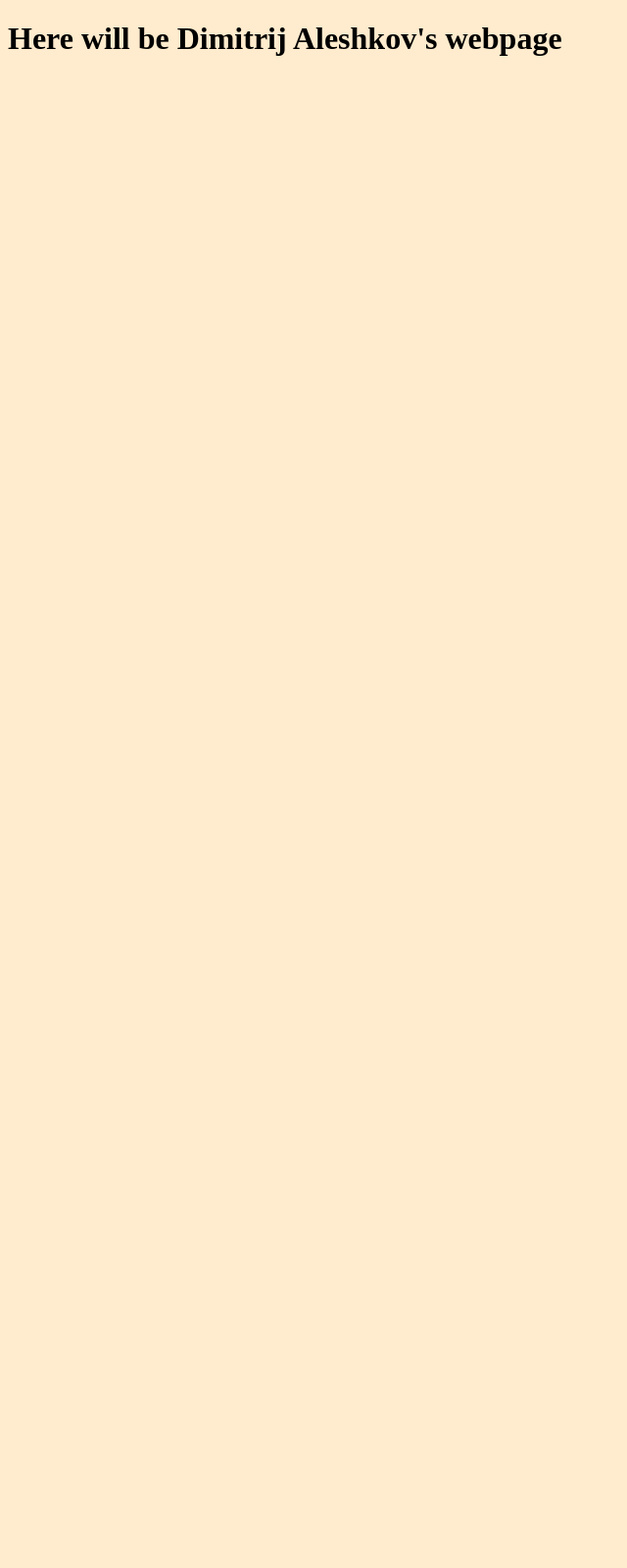
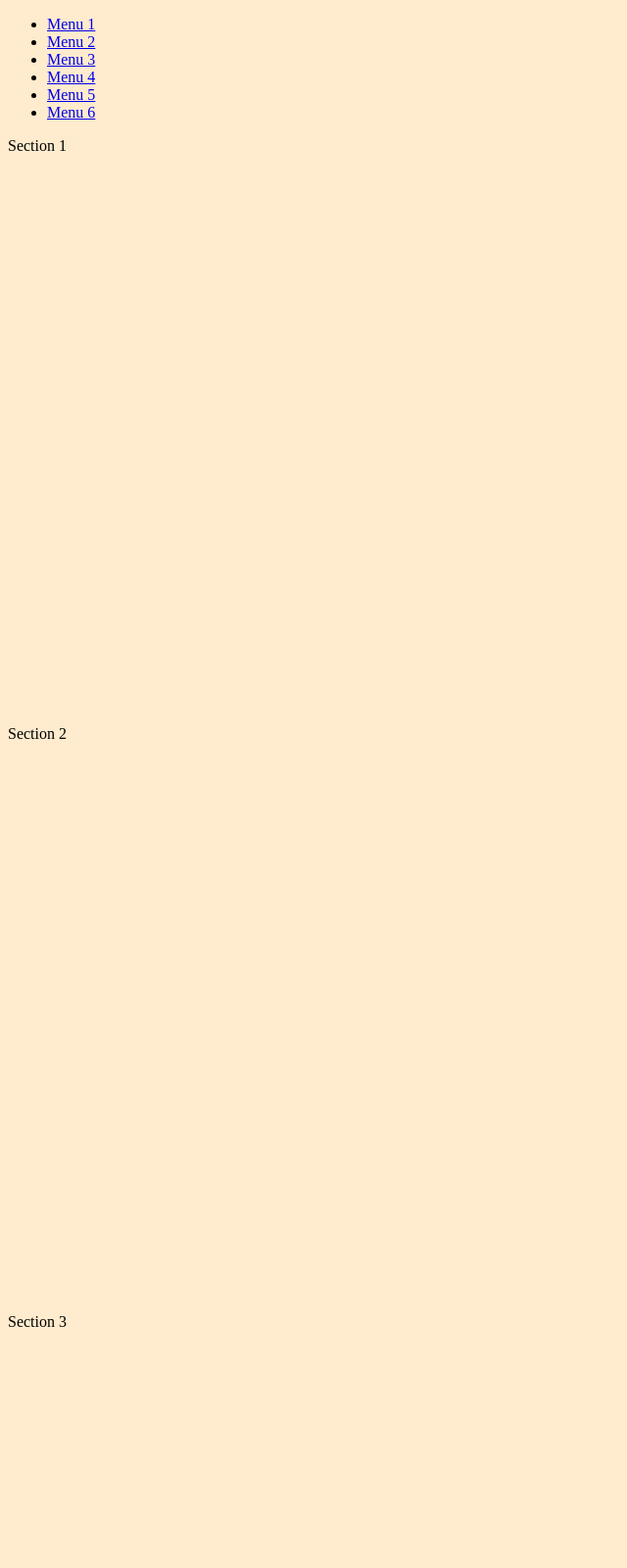
Before and after one commit to dimitrij/aleshkov.com, a plain HTML site: page index.html in a window 1280 px wide. Shown: the top 1600 px of the page at 98% size, without its empty margins (0-640 px from the left). Before the commit the page ends 800 px from the top, so only its background shows below. Drawn offline with Linux system fonts and the light colour scheme.

Commit message:
added sections and navbar in index.html

```diff
--- a/index.html
+++ b/index.html
@@ -17,9 +17,77 @@
 </head>
 
 <body>
+    <!-- ==================== HEADER ==================== -->
+    <header id="header">
+        <div class="contrainer">
 
-    <h1>Here will be Dimitrij Aleshkov's webpage</h1>
+            <div class="logo">
 
+            </div>
+
+            <!-- ==================== Navigation ==================== -->
+            <nav id="navbar" class="navbar">
+                <ul>
+                    <li><a class="nav-link" href="#">Menu 1</a></li>
+                    <li><a class="nav-link" href="#">Menu 2</a></li>
+                    <li><a class="nav-link" href="#">Menu 3</a></li>
+                    <li><a class="nav-link" href="#">Menu 4</a></li>
+                    <li><a class="nav-link" href="#">Menu 5</a></li>
+                    <li><a class="nav-link" href="#">Menu 6</a></li>
+                </ul>
+            </nav>
+            <!-- ==================== End Navigation ==================== -->
+        </div>
+
+    </header>
+    <!-- ==================== END HEADER ==================== -->
+
+    <!-- ==================== Main ==================== -->
+    <main id="main">
+
+        <!-- ======= Section 1 ======= -->
+        <section id="section1" class="section1">
+            <div class="container">
+                Section 1
+            </div>
+        </section>
+    	<!-- ======= End Section 1 ======= -->
+
+        <!-- ======= Section 2 ======= -->
+        <section id="section2" class="section2">
+            <div class="container">
+                Section 2
+            </div>
+        </section>
+    	<!-- ======= End Section 2 ======= -->
+
+        <!-- ======= Section 3 ======= -->
+        <section id="section3" class="section3">
+            <div class="container">
+                Section 3
+            </div>
+        </section>
+    	<!-- ======= End Section 3 ======= -->
+
+        <!-- ======= Section 4 ======= -->
+        <section id="section4" class="section4">
+            <div class="container">
+                Section 4
+            </div>
+        </section>
+    	<!-- ======= End Section 4 ======= -->
+
+    </main>
+    <!-- ==================== End Main ==================== -->
+
+    <!-- ==================== Footer ==================== -->
+    <footer id="footer">
+        <div class="container">
+            Dimitrij Aleshkov
+
+        </div>
+    </footer>
+    <!-- ==================== End kFooter ==================== -->
 </body>
 
 </html>
--- a/style.css
+++ b/style.css
@@ -1,3 +1,16 @@
 body{
     background-color: blanchedalmond;
 }
+
+.section1 {
+    height: 600px;
+}
+.section2 {
+    height: 600px;
+}
+.section3 {
+    height: 600px;
+}
+.section4 {
+    height: 600px;
+}
```
